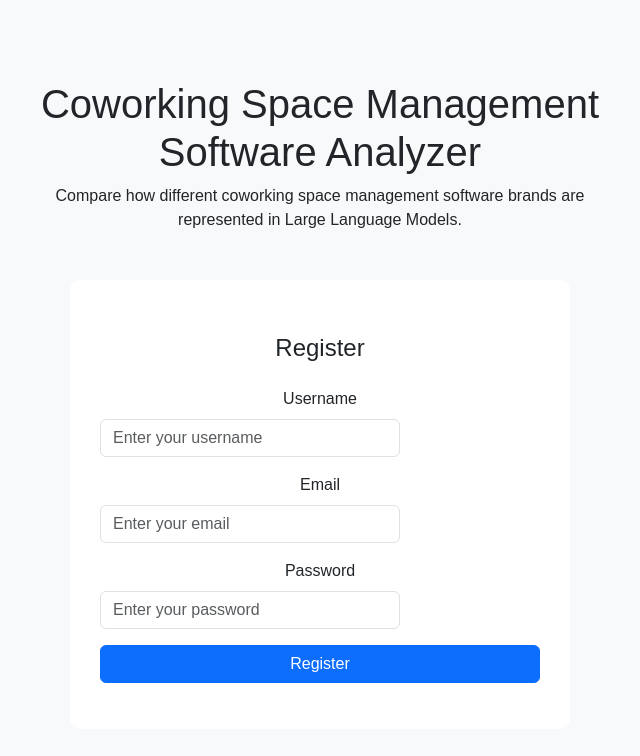
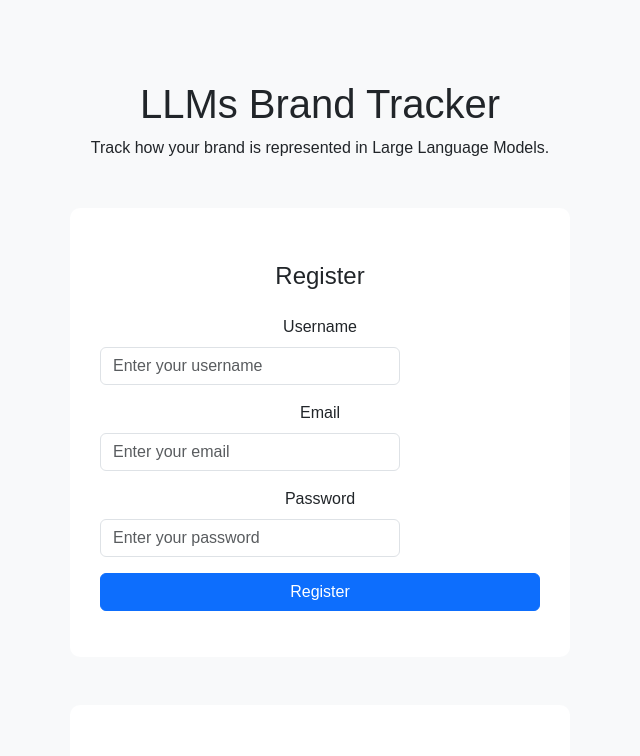
Before and after one commit to BenUsername/jade, a website built with Parcel: page index.html in a window 1280 px wide. Shown: the top 756 px of the page, without its empty margins (320-960 px from the left). Built offline with nearby package versions, Linux system fonts and the light colour scheme.

Commit message:
update 3

```diff
--- a/index.html
+++ b/index.html
@@ -2,7 +2,7 @@
 <html lang="en">
 <head>
   <meta charset="UTF-8">
-  <title>Coworking Space Management Software Analyzer</title>
+  <title>Brand Tracker in LLMs</title>
   <!-- Include Bootstrap CSS -->
   <link
     href="https://cdn.jsdelivr.net/npm/bootstrap@5.3.0/dist/css/bootstrap.min.css"
@@ -32,8 +32,8 @@
 </head>
 <body>
   <div class="container">
-    <h1 class="text-center mt-5">Coworking Space Management Software Analyzer</h1>
-    <p class="text-center mb-5">Compare how different coworking space management software brands are represented in Large Language Models.</p>
+    <h1 class="text-center mt-5">LLMs Brand Tracker</h1>
+    <p class="text-center mb-5">Track how your brand is represented in Large Language Models.</p>
 
     <!-- Registration Form -->
     <div id="registration-form" class="container mt-5">
```
